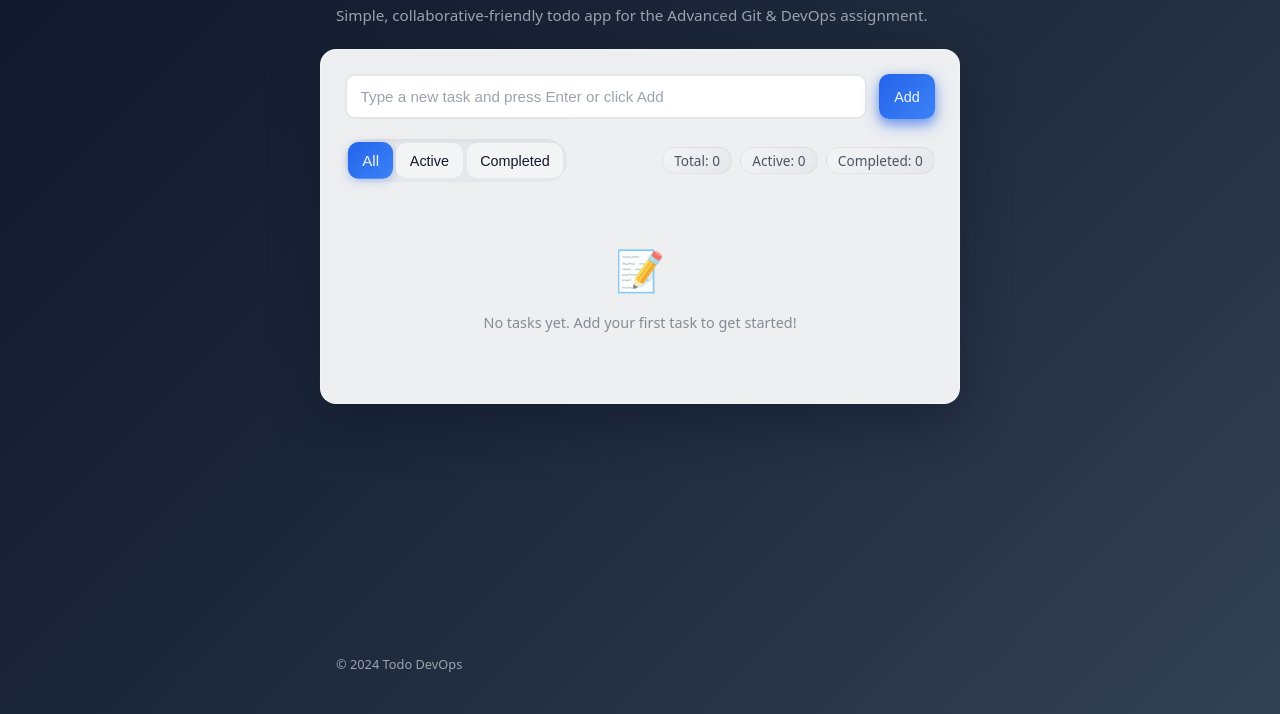
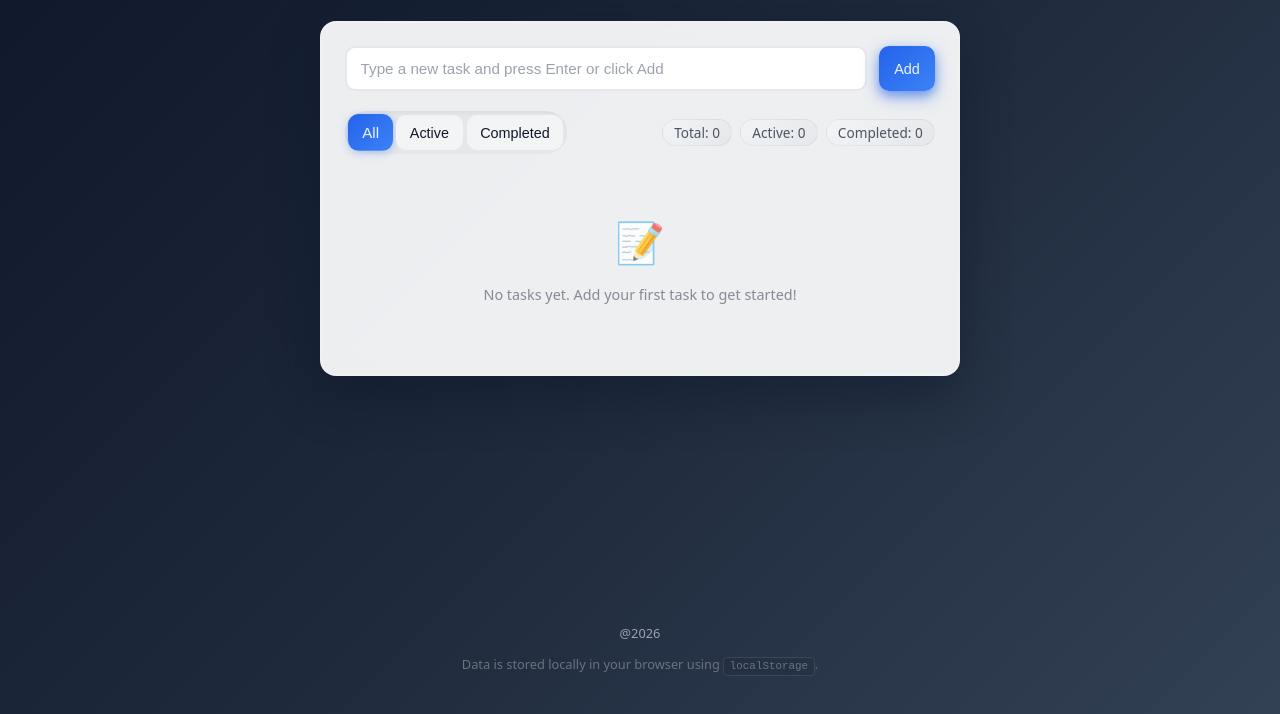
Before and after one commit to Chamathm007/todo-devops-assignment, a website: page src/index.html in a window 1280 px wide. Shown: the part 86-800 px from the top of the page. Drawn offline with Linux system fonts and the light colour scheme.

Commit message:
update css
update the css

```diff
--- a/src/index.html
+++ b/src/index.html
@@ -15,9 +15,6 @@
     <header class="app-header">
       <div class="container">
         <h1>Team Todo Board</h1>
-        <p class="subtitle">
-          Simple, collaborative-friendly todo app for the Advanced Git &amp; DevOps assignment.
-        </p>
       </div>
     </header>
 
@@ -91,11 +88,16 @@
     </main>
 
     <footer class="app-footer">
-      <div class="container">
+      <div class="container footer-content">
         <p>
-          &copy; 2024 Todo DevOps
+          @2026
+        </p>
+        <p class="footer-note">
+          Data is stored locally in your browser using <code>localStorage</code>.
         </p>
       </div>
+    </footer>
+
     <!-- Main application script -->
     <script src="./scripts/app.js" type="module"></script>
   </body>
```
